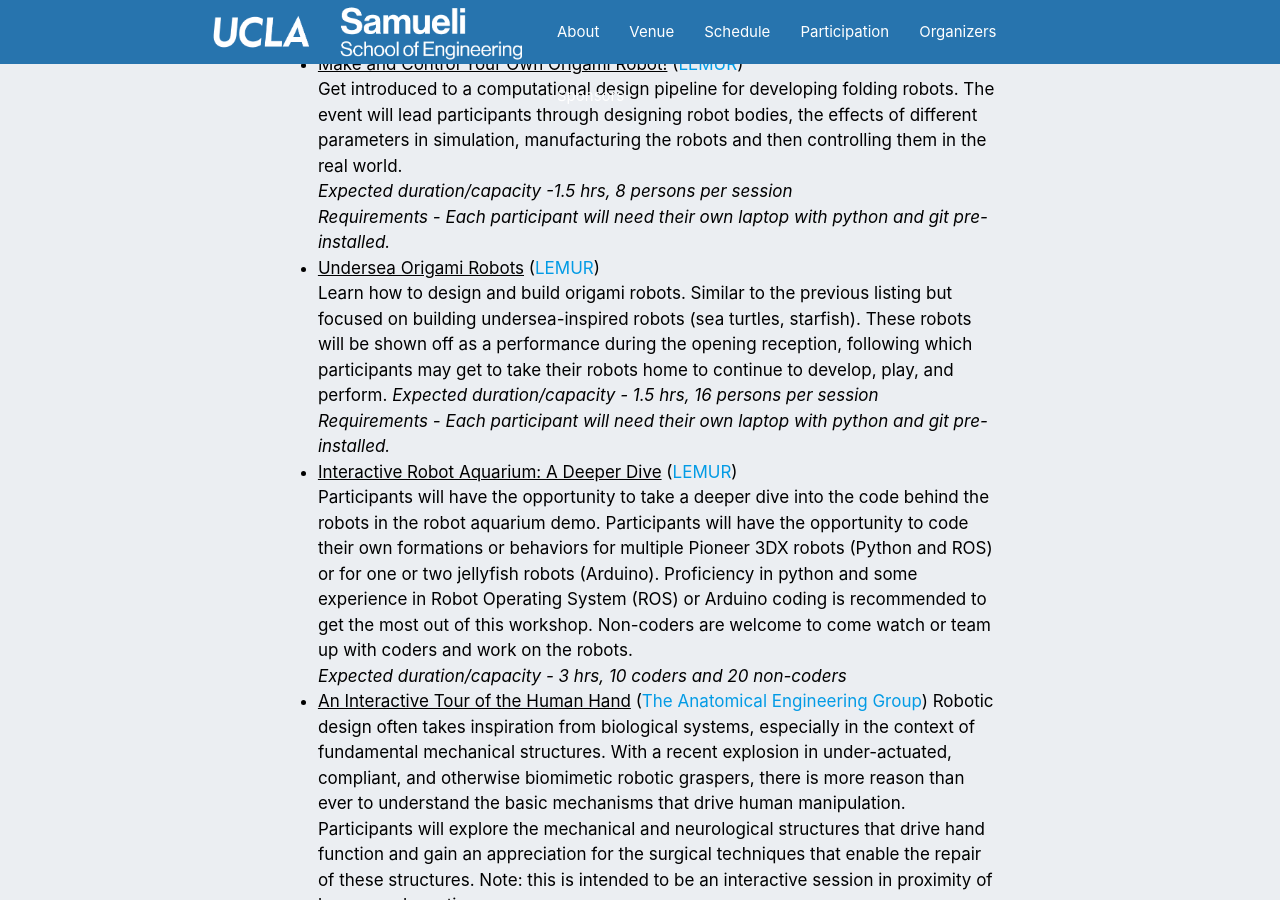
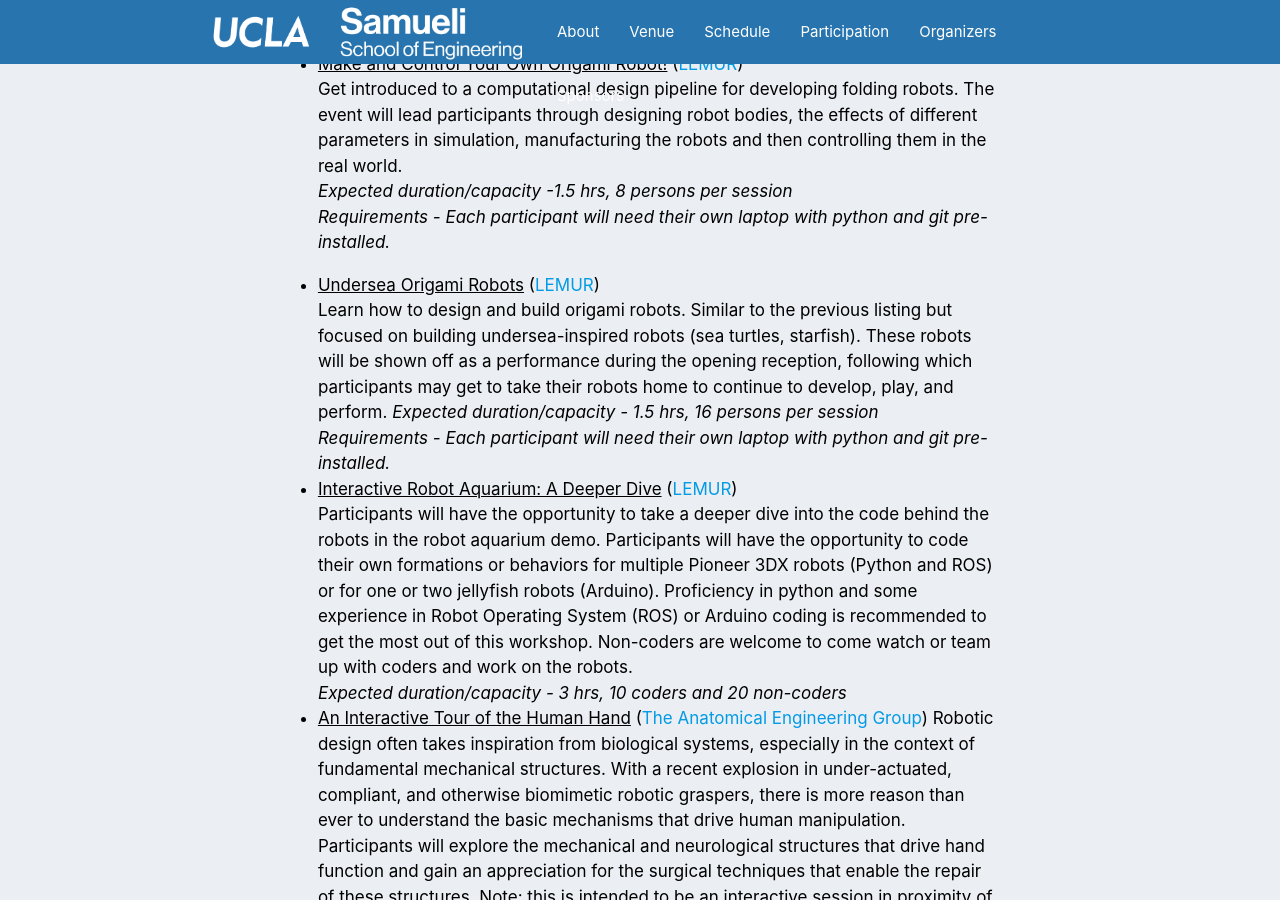
Before and after one commit to scr2022/scr2022.github.io, a Jekyll site: the page built from index.html, in a window 1280 px wide and 900 px high, scrolled down 4473 px. Built offline with Jekyll 4.4.1, drawn with Linux system fonts in a browser that asks for light colours.

```diff
--- a/_includes/workshops_descriptions.html
+++ b/_includes/workshops_descriptions.html
@@ -26,23 +26,25 @@
                 <li><u>Make and Control Your Own Origami Robot!</u> (<a href="https://uclalemur.com/">LEMUR</a>) <br>
 Get introduced to a computational design pipeline for developing folding robots. The event will lead participants through designing robot bodies, the effects of different parameters in simulation, manufacturing the robots and then controlling them in the real world.<br>
 <i>Expected duration/capacity -1.5 hrs, 8 persons per session</i><br>
-<i>Requirements - Each participant will need their own laptop with python and git pre-installed.</i><br>
+<i>Requirements - Each participant will need their own laptop with python and git pre-installed.</i>
                 </li>
+              </ul>
 
+              <ul class="browser-default">
                 <li><u>Undersea Origami Robots</u> (<a href="https://uclalemur.com/">LEMUR</a>) <br>
 Learn how to design and build origami robots. Similar to the previous listing but focused on building undersea-inspired robots (sea turtles, starfish). These robots will be shown off as a performance during the opening reception, following which participants may get to take their robots home to continue to develop, play, and perform.
 <i>Expected duration/capacity - 1.5 hrs, 16 persons per session </i><br>
-<i>Requirements - Each participant will need their own laptop with python and git pre-installed. </i><br>
+<i>Requirements - Each participant will need their own laptop with python and git pre-installed. </i>
                 </li>
 
                 <li><u>Interactive Robot Aquarium: A Deeper Dive</u> (<a href="https://uclalemur.com/">LEMUR</a>) <br>
 Participants will have the opportunity to take a deeper dive into the code behind the robots in the robot aquarium demo. Participants will have the opportunity to code their own formations or behaviors for multiple Pioneer 3DX robots (Python and ROS) or for one or two jellyfish robots (Arduino). Proficiency in python and some experience in Robot Operating System (ROS) or Arduino coding is recommended to get the most out of this workshop. Non-coders are welcome to come watch or team up with coders and work on the robots.<br>
-<i>Expected duration/capacity - 3 hrs, 10 coders and 20 non-coders</i><br>
+<i>Expected duration/capacity - 3 hrs, 10 coders and 20 non-coders</i>
                 </li>
 
                 <li><u>An Interactive Tour of the Human Hand</u> (<a href="http://anatomics.seas.ucla.edu/">The Anatomical Engineering Group</a>)
 Robotic design often takes inspiration from biological systems, especially in the context of fundamental mechanical structures. With a recent explosion in under-actuated, compliant, and otherwise biomimetic robotic graspers, there is more reason than ever to understand the basic mechanisms that drive human manipulation. Participants will explore the mechanical and neurological structures that drive hand function and gain an appreciation for the surgical techniques that enable the repair of these structures. Note: this is intended to be an interactive session in proximity of human cadaver tissues.<br>
-<i>Expected duration/capacity - 1.5 hrs, 8 persons per session</i><br>
+<i>Expected duration/capacity - 1.5 hrs, 8 persons per session</i>
                 </li>
 
                 <li><u>Get in Touch: Tactile Sensing and Perception for Human-Robot Systems</u> (<a href="https://uclabiomechatronics.wordpress.com/">Biomechatronics Lab</a>)<br>
@@ -50,12 +52,12 @@ Participants may visit any of three interactive stations:<br>
 <i>Tactile sensor design:</i>Learn about the basic components of a tactile sensor and interact with sensors that incorporate a variety of materials and transduction mechanisms.<br>
 <i>Haptic search in granular materials:</i> Learn about the use of semi-autonomous robots for performing tasks in the field and noninvasive ways to convey touch to a remote human operator. Don a vibrotactile glove and perform a haptic search task in granular materials.<br>
 <i>Teleoperation of a robot avatar:</i> Learn about human-machine interfaces and the use of robot avatars to perform manual tasks and provide social interaction. Don a virtual reality headset and vibrotactile glove, and teleoperate a mobile manipulator using natural head and hand movements. <br>
-<i>Expected duration/capacity - 15 minutes per station, 6 persons per station</i><br>
+<i>Expected duration/capacity - 15 minutes per station, 6 persons per station</i>
                 </li>
 
                 <li><u>Wearable Robotics Workshop / UCLA Bionics Lab Tour</u> (<a href="http://bionics.seas.ucla.edu/">Bionics Lab</a>)
 Learn about the benefits of wearable sensor-based motion capture systems and get a chance to try a system on! Also have the opportunity try on various exoskeletons such as a backwards-bending knee device meant to increase energy efficiency during walking. <br>
-<i>Expected duration/capacity - 30 minutes, 15 persons per session</i><br>
+<i>Expected duration/capacity - 30 minutes, 15 persons per session</i>
                 </li>
 
                 <li><u>RoMeLa Robot Demonstrations</u> (<a href="https://www.romela.org/">RoMeLa</a>)<br>
```
